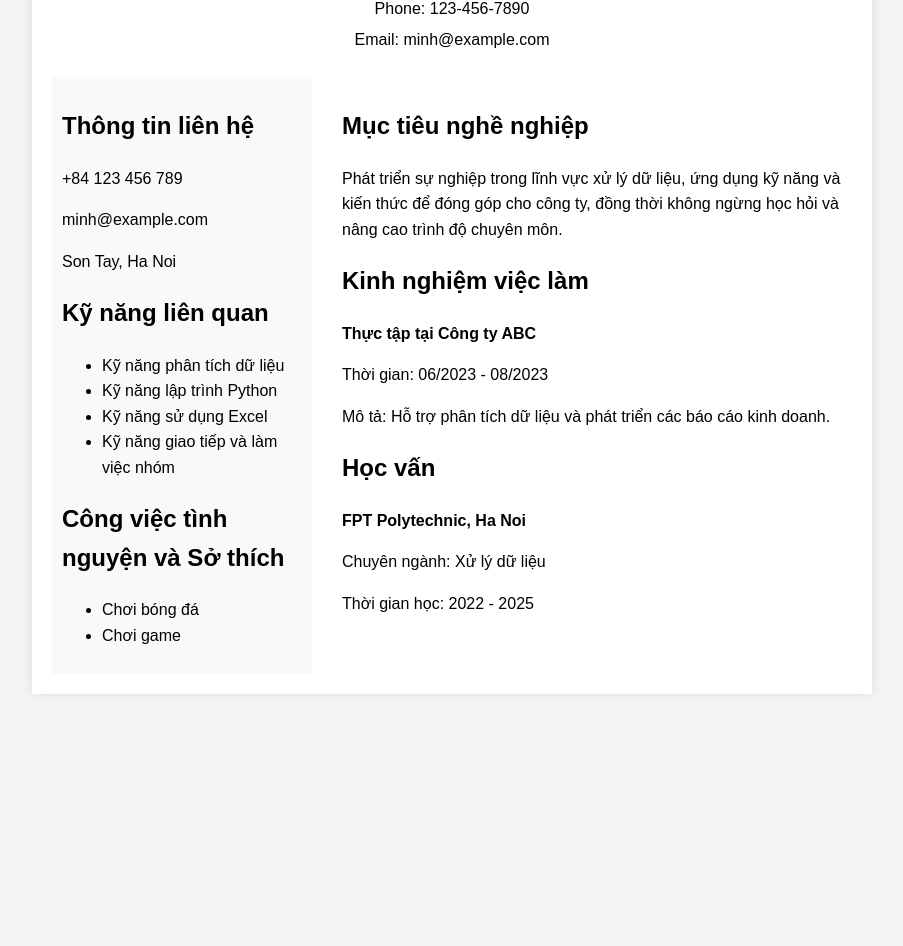
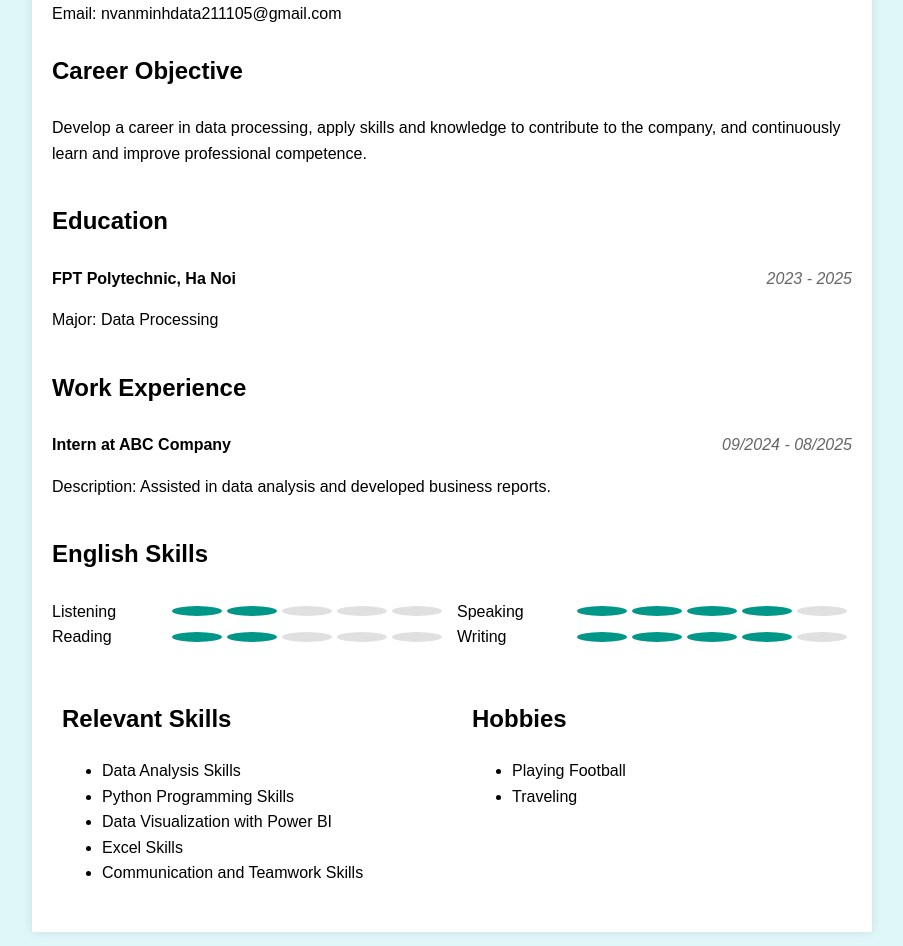
Before and after one commit to VanMinhmoi05/VanMinhmoi05.github.io, a plain HTML site: page index.html in a window 1280 px wide. Shown: the part 184-1130 px from the top of the page, without its empty margins (188-1091 px from the left). Before the commit the page ends 898 px from the top, so only its background shows below. Drawn offline with Linux system fonts and the light colour scheme.

Commit message:
Update index.html

```diff
--- a/index.html
+++ b/index.html
@@ -10,7 +10,7 @@
             line-height: 1.6;
             margin: 0;
             padding: 0;
-            background-color: #f4f4f4;
+            background-color: #e0f7fa; /* Light blue background */
         }
         .container {
             max-width: 800px;
@@ -19,12 +19,18 @@
             background: #fff;
             box-shadow: 0 0 10px rgba(0,0,0,0.1);
             display: grid;
-            grid-template-columns: 1fr 2fr;
+            grid-template-columns: 1fr 1fr;
             grid-gap: 20px;
         }
         .header {
             grid-column: 1 / 3;
-            text-align: center;
+            display: flex;
+            justify-content: space-between;
+            align-items: center;
+            border-bottom: none;
+        }
+        .header .info {
+            text-align: left;
         }
         .header img {
             border-radius: 50%;
@@ -38,69 +44,156 @@
         .header .info p {
             margin: 5px 0;
         }
+        .section {
+            grid-column: 1 / 3;
+            border-bottom: none;
+        }
         .section h2 {
             margin-top: 0;
-            border-bottom: 2px solid #333;
             padding-bottom: 5px;
         }
         .left, .right {
             padding: 10px;
         }
-        .left {
-            background: #f9f9f9;
+        .languages {
+            grid-column: 1 / 3;
+            display: grid;
+            grid-template-columns: 1fr 1fr;
+            grid-gap: 10px;
+        }
+        .language-skill {
+            display: flex;
+            justify-content: space-between;
+        }
+        .language-skill span {
+            display: inline-block;
+            width: 50px;
+        }
+        .dots {
+            display: flex;
+            align-items: center;
+        }
+        .dot {
+            width: 10px;
+            height: 10px;
+            border-radius: 50%;
+            margin-right: 5px;
+        }
+        .dot.filled {
+            background-color: #009688;
+        }
+        .dot.empty {
+            background-color: #e0e0e0;
+        }
+        .timeline {
+            float: right;
+            font-style: italic;
+            color: #666;
         }
     </style>
 </head>
 <body>
     <div class="container">
-        <!-- Hàng 1: Họ tên, thông tin cá nhân và hình ảnh -->
+        <!-- Row 1: Name, Personal Info, and Picture -->
         <div class="header">
-            <img src="C:\Users\ADMIN\Pictures\pictures\z4785963567507_277055cf0efdc2f28921d7043091711e - Sao chép.jpg" alt="Profile Picture">
             <div class="info">
                 <h1>Nguyen Van Minh</h1>
                 <p>Son Tay, Ha Noi</p>
                 <p>FPT Polytechnic - Data Processing Student</p>
-                <p>Phone: 123-456-7890</p>
-                <p>Email: minh@example.com</p>
+                <p>Phone: 0395952105</p>
+                <p>Email: nvanminhdata211105@gmail.com</p>
+            </div>
+            <img src="C:\Users\ADMIN\Pictures\pictures\IMG_0457.JPG" alt="Profile Picture">
+        </div>
+
+        <!-- Row 2: Career Objective -->
+        <div class="section">
+            <h2>Career Objective</h2>
+            <p>Develop a career in data processing, apply skills and knowledge to contribute to the company, and continuously learn and improve professional competence.</p>
+        </div>
+
+        <!-- Row 3: Education -->
+        <div class="section">
+            <h2>Education</h2>
+            <p><strong>FPT Polytechnic, Ha Noi</strong> <span class="timeline">2023 - 2025</span></p>
+            <p>Major: Data Processing</p>
+        </div>
+
+        <!-- Row 4: Work Experience -->
+        <div class="section">
+            <h2>Work Experience</h2>
+            <p><strong>Intern at ABC Company</strong> <span class="timeline">09/2024 - 08/2025</span></p>
+            <p>Description: Assisted in data analysis and developed business reports.</p>
+        </div>
+
+        <!-- Row 5: English Skills -->
+        <div class="section">
+            <h2>English Skills</h2>
+            <div class="languages">
+                <div>
+                    <div class="language-skill">
+                        <span>Listening</span>
+                        <div class="dots">
+                            <span class="dot filled"></span>
+                            <span class="dot filled"></span>
+                            <span class="dot empty"></span>
+                            <span class="dot empty"></span>
+                            <span class="dot empty"></span>
+                        </div>
+                    </div>
+                    <div class="language-skill">
+                        <span>Reading</span>
+                        <div class="dots">
+                            <span class="dot filled"></span>
+                            <span class="dot filled"></span>
+                            <span class="dot empty"></span>
+                            <span class="dot empty"></span>
+                            <span class="dot empty"></span>
+                        </div>
+                    </div>
+                </div>
+                <div>
+                    <div class="language-skill">
+                        <span>Speaking</span>
+                        <div class="dots">
+                            <span class="dot filled"></span>
+                            <span class="dot filled"></span>
+                            <span class="dot filled"></span>
+                            <span class="dot filled"></span>
+                            <span class="dot empty"></span>
+                        </div>
+                    </div>
+                    <div class="language-skill">
+                        <span>Writing</span>
+                        <div class="dots">
+                            <span class="dot filled"></span>
+                            <span class="dot filled"></span>
+                            <span class="dot filled"></span>
+                            <span class="dot filled"></span>
+                            <span class="dot empty"></span>
+                        </div>
+                    </div>
+                </div>
             </div>
         </div>
 
-        <!-- Cột trái: Thông tin liên hệ, Kỹ năng liên quan, Công việc tình nguyện và Sở thích -->
+        <!-- Row 6: Skills and Hobbies -->
         <div class="left">
-            <h2>Thông tin liên hệ</h2>
-            <p>+84 123 456 789</p>
-            <p>minh@example.com</p>
-            <p>Son Tay, Ha Noi</p>
-
-            <h2>Kỹ năng liên quan</h2>
+            <h2>Relevant Skills</h2>
             <ul>
-                <li>Kỹ năng phân tích dữ liệu</li>
-                <li>Kỹ năng lập trình Python</li>
-                <li>Kỹ năng sử dụng Excel</li>
-                <li>Kỹ năng giao tiếp và làm việc nhóm</li>
-            </ul>
-
-            <h2>Công việc tình nguyện và Sở thích</h2>
-            <ul>
-                <li>Chơi bóng đá</li>
-                <li>Chơi game</li>
+                <li>Data Analysis Skills</li>
+                <li>Python Programming Skills</li>
+				<li>Data Visualization with Power BI</li>
+                <li>Excel Skills</li>
+                <li>Communication and Teamwork Skills</li>
             </ul>
         </div>
-
-        <!-- Cột phải: Kinh nghiệm làm việc, Học vấn -->
         <div class="right">
-            <h2>Mục tiêu nghề nghiệp</h2>
-            <p>Phát triển sự nghiệp trong lĩnh vực xử lý dữ liệu, ứng dụng kỹ năng và kiến thức để đóng góp cho công ty, đồng thời không ngừng học hỏi và nâng cao trình độ chuyên môn.</p>
-
-            <h2>Kinh nghiệm việc làm</h2>
-            <p><strong>Thực tập tại Công ty ABC</strong></p>
-            <p>Thời gian: 06/2023 - 08/2023</p>
-            <p>Mô tả: Hỗ trợ phân tích dữ liệu và phát triển các báo cáo kinh doanh.</p>
-
-            <h2>Học vấn</h2>
-            <p><strong>FPT Polytechnic, Ha Noi</strong></p>
-            <p>Chuyên ngành: Xử lý dữ liệu</p>
-            <p>Thời gian học: 2022 - 2025</p>
+            <h2>Hobbies</h2>
+            <ul>
+                <li>Playing Football</li>
+                <li>Traveling</li>
+            </ul>
         </div>
     </div>
 </body>
```
